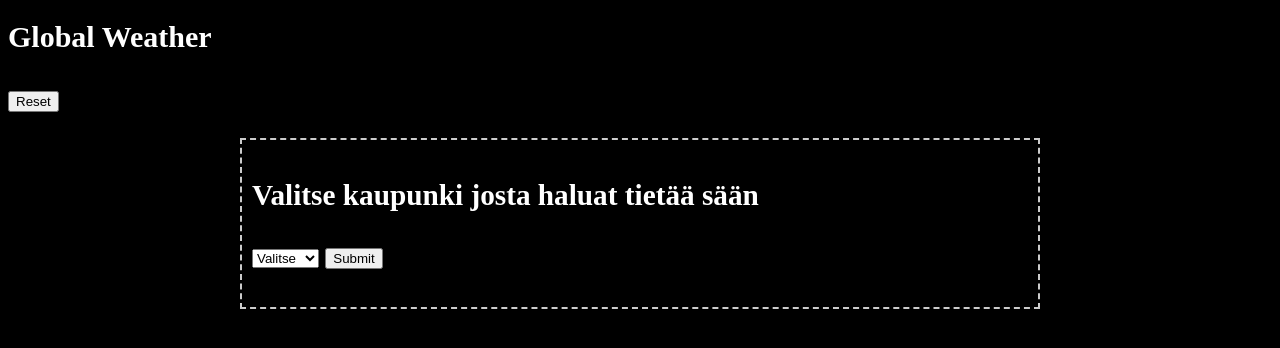
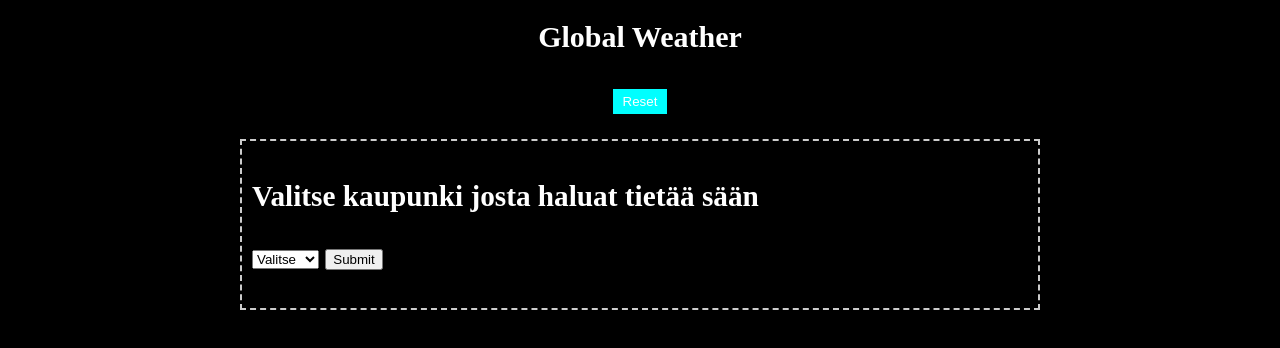
Before and after one commit to KristianFagerstrom/My-website, a plain HTML site: page Project/Ajax-project/index.html in a window 1280 px wide. Drawn offline with nearby package versions, Linux system fonts and the light colour scheme.

Commit message:
adding layout

```diff
--- a/Project/Ajax-project/NewJS/main.js
+++ b/Project/Ajax-project/NewJS/main.js
@@ -1,4 +1,4 @@
-$(window).ready(function () {
+$(window).ready("load", function () {
   $("#reset").click(function (e) {
     $("#kaupunkivalitsin").val("valitse")
     $("#viesti").html("")
--- a/Project/Ajax-project/css/layout.css
+++ b/Project/Ajax-project/css/layout.css
@@ -4,6 +4,7 @@ background: #000000 no-repeat;
 h1,h2{
 font-size: 30px;
 color: #ffffff;
+text-align: center;
 }
 .container{
      width: 800px;
@@ -15,3 +16,18 @@ color: #ffffff;
     border: dashed 2px #CCC;
                 padding: 10px;
 }
+#reset{
+    padding:  5px 10px;
+    background-color: aqua;
+    border: none;
+    color: #ffffff;
+    cursor: pointer;
+
+}
+#reset:hover{
+    color: aqua;
+    background-color: #ffffff;
+}
+#viewContent{
+    padding-left: 20px;
+}
--- a/Project/Ajax-project/index.html
+++ b/Project/Ajax-project/index.html
@@ -15,7 +15,7 @@
 <script src="https://ajax.googleapis.com/ajax/libs/jquery/3.1.0/jquery.min.js"></script>
 </head>
 <body>
-<h1>Global Weather</h1>
+<h1 id="window">Global Weather</h1>
 <h2><button id="reset">Reset</button></button></h2>
 <div class="container">
   <div id="content">
```
